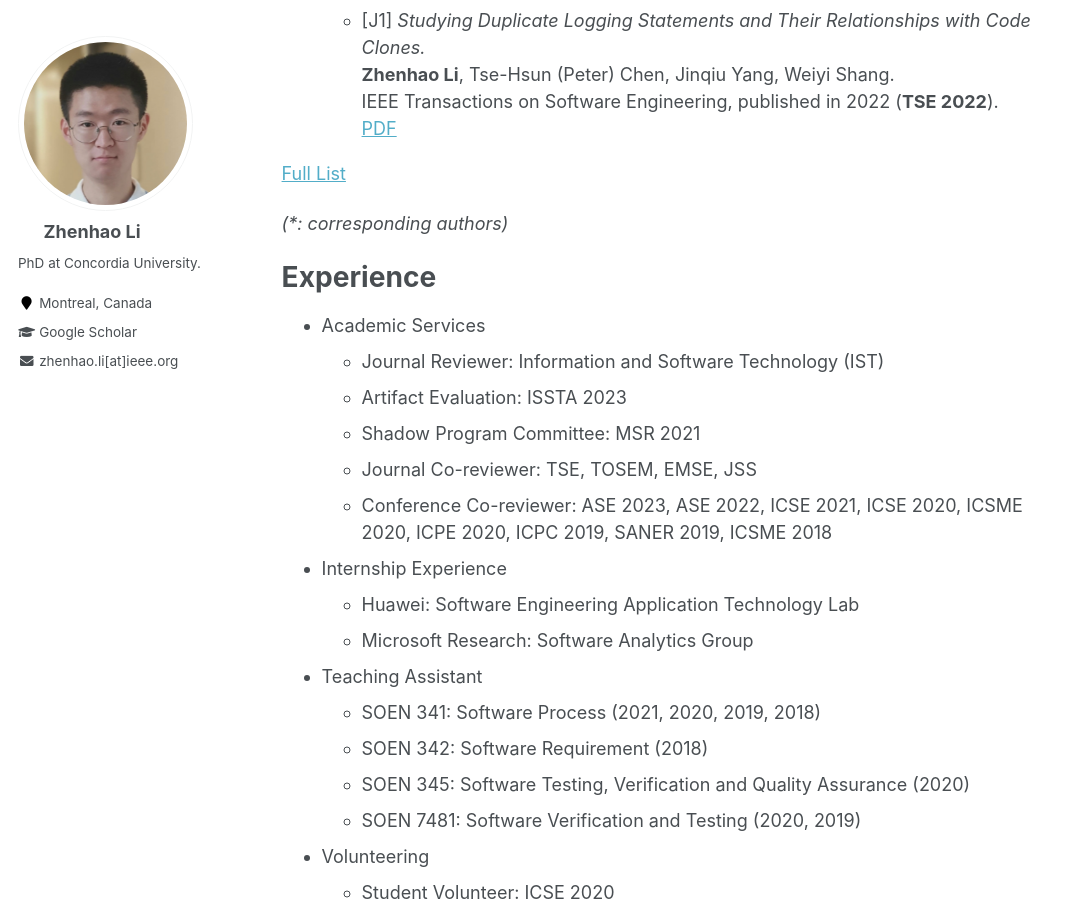
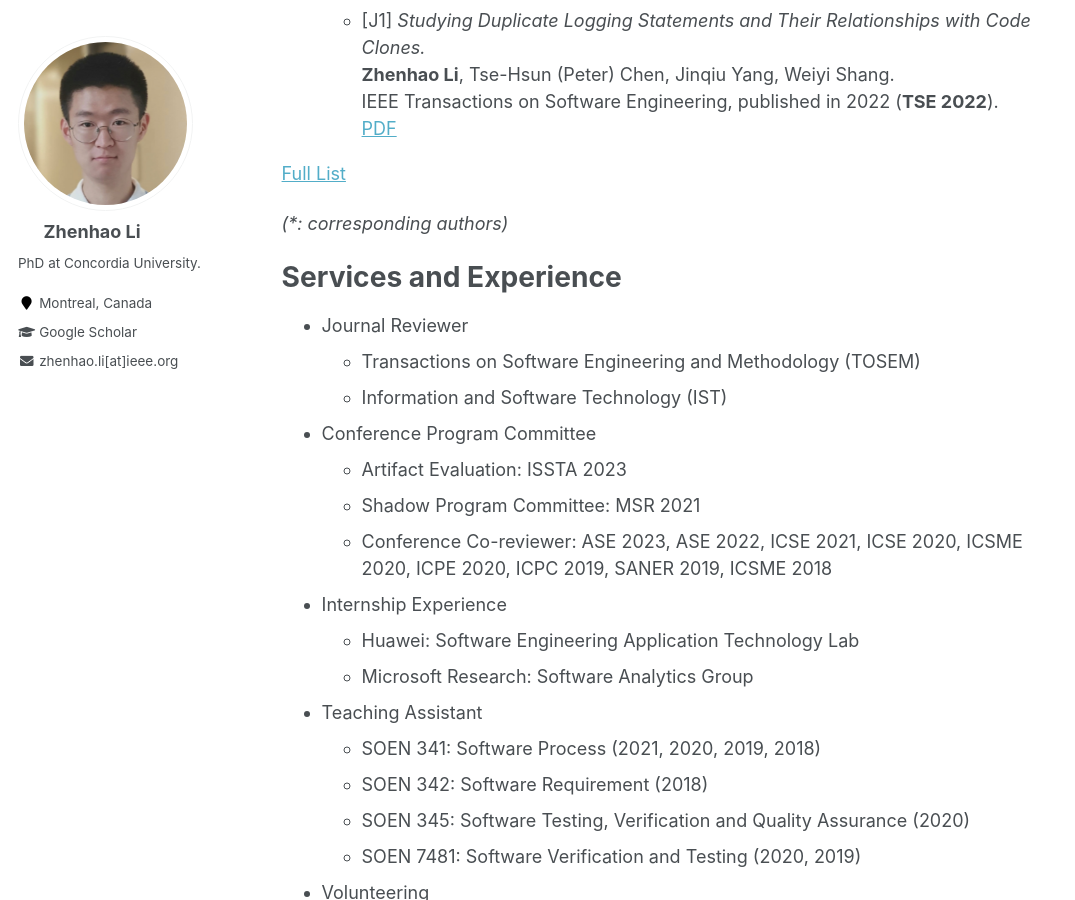
Before and after one commit to ginolzh/ginolzh.github.io, a Jekyll site: the page built from _pages/about.md, in a window 1280 px wide and 900 px high, scrolled down 1488 px. Shown: the whole window, without its empty margins (0-1075 px from the left). Built offline with Jekyll 4.4.1, drawn with Linux system fonts in a browser that asks for light colours; some of the changed text lies outside the part shown.

Commit message:
Update about.md

```diff
--- a/_pages/about.md
+++ b/_pages/about.md
@@ -57,13 +57,14 @@ Selected Publications
 
 _(*: corresponding authors)_
 
-Experience
+Services and Experience
 ======
-* Academic Services
-  * Journal Reviewer: Information and Software Technology (IST)
+* Journal Reviewer
+  * Transactions on Software Engineering and Methodology (TOSEM)
+  * Information and Software Technology (IST)
+* Conference Program Committee
   * Artifact Evaluation: ISSTA 2023
   * Shadow Program Committee: MSR 2021
-  * Journal Co-reviewer: TSE, TOSEM, EMSE, JSS
   * Conference Co-reviewer: ASE 2023, ASE 2022, ICSE 2021, ICSE 2020, ICSME 2020, ICPE 2020, ICPC 2019, SANER 2019, ICSME 2018
 * Internship Experience
   * Huawei: Software Engineering Application Technology Lab
```
Also changed, not shown: other parts of _pages/about.md (+1 -1 lines).
